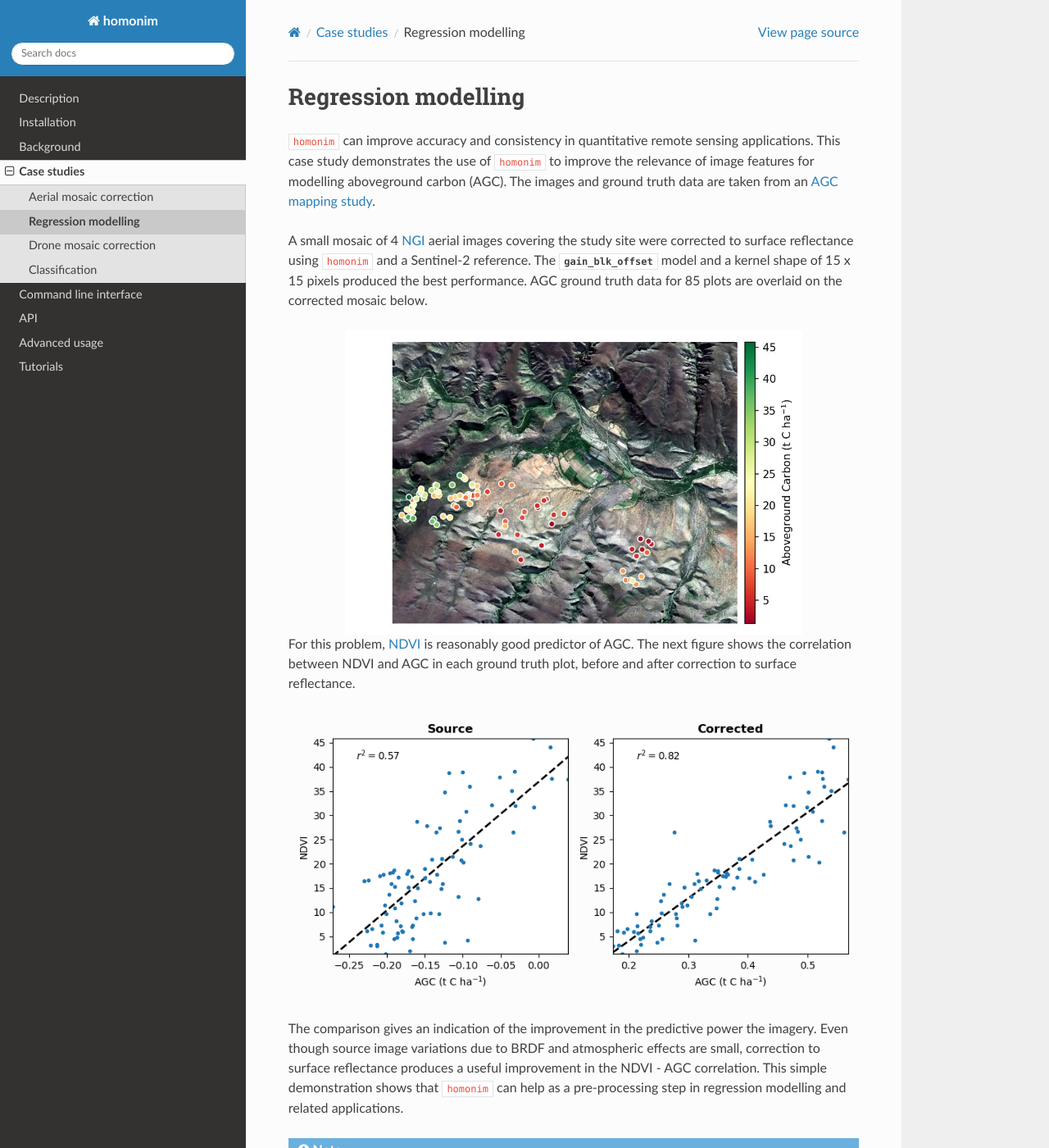
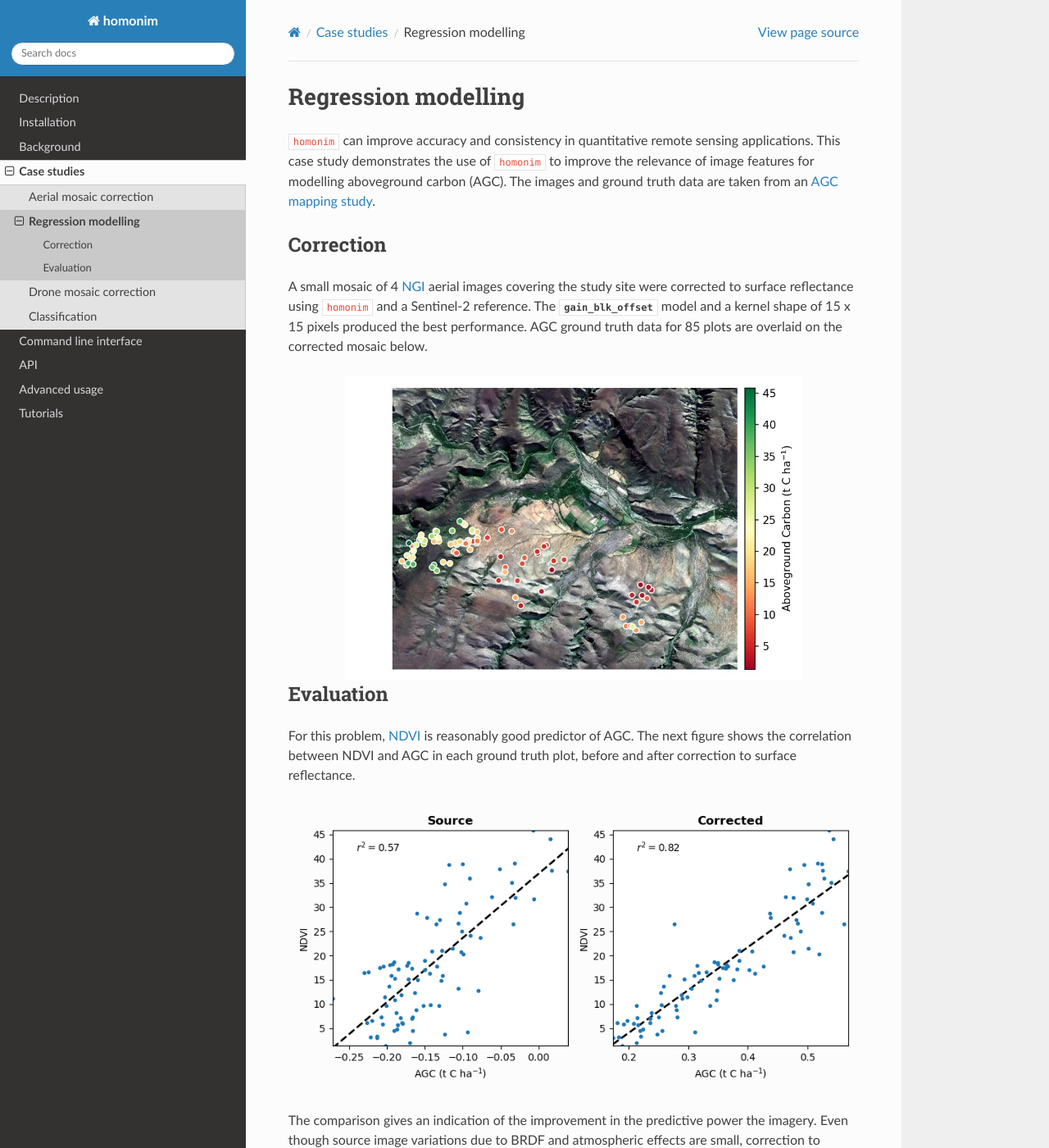
Before and after one commit to leftfield-geospatial/homonim, a Sphinx documentation site: the page built from docs/case_studies/regression_modelling.rst, in a window 1280 px wide and 1400 px high. Shown: the whole window at 82% size. Built offline with Sphinx 7.4.7 and the Read the Docs theme 2.0.0, drawn with Linux system fonts in a browser that asks for light colours; pages that are not in the unit, such as notebooks, are missing from menus.

Commit message:
standardise headings

```diff
--- a/docs/case_studies/classification.rst
+++ b/docs/case_studies/classification.rst
@@ -21,6 +21,9 @@ Some example polygons are shown below, overlaid on an aerial image.
 
     **Class polygons**
 
+Correction
+----------
+
 The aerial images were corrected with ``homonim`` using the :attr:`~homonim.enums.Model.gain` model, a 1 pixel kernel, and a `MODIS NBAR <https://developers.google.com/earth-engine/datasets/catalog/MODIS_006_MCD43A4>`_ reference image.  As with the `aerial mosaic case study <aerial_mosaic.rst>`_, the MODIS image was chosen because it satisfies the :ref:`reference recommendations <reference_image>`, and due to a lack of higher resolution satellite imagery for the source capture dates (22 Jan to 8 Feb 2010).  Class densities (Gaussian kernel density estimates) are shown before and after correction, for the blue and NIR bands below.
 
 .. figure:: classification-spectral_kde.jpg
@@ -29,6 +32,9 @@ The aerial images were corrected with ``homonim`` using the :attr:`~homonim.enum
     **Class densities**
 
 The classes appear more compact, and likely better separated after correction.
+
+Evaluation
+----------
 
 To quantify the effect of surface reflectance correction, a per-pixel naive Bayes classifier was evaluated on the source and corrected imagery.  Evaluation used the red, green, blue and NIR band pixel values as features, and a 10-fold cross-validation for training and testing.  This very basic classifier serves to compare the descriptive power of the source and corrected images.  Normalised confusion matrix, accuracy, and AUC (area under the ROC curve) values are tabulated below.
 
--- a/docs/case_studies/regression_modelling.rst
+++ b/docs/case_studies/regression_modelling.rst
@@ -2,12 +2,18 @@ Regression modelling
 ====================
 
 ``homonim`` can improve accuracy and consistency in quantitative remote sensing applications.  This case study demonstrates the use of ``homonim`` to improve the relevance of image features for modelling aboveground carbon (AGC).  The images and ground truth data are taken from an `AGC mapping study <https://github.com/dugalh/map_thicket_agc>`_.
+
+Correction
+----------
 
 A small mosaic of 4 `NGI <https://ngi.dalrrd.gov.za/index.php/what-we-do/aerial-photography-and-imagery>`_ aerial images covering the study site were corrected to surface reflectance using ``homonim`` and a Sentinel-2 reference.  The :attr:`~homonim.enums.Model.gain_blk_offset` model and a kernel shape of 15 x 15 pixels produced the best performance.  AGC ground truth data for 85 plots are overlaid on the corrected mosaic below.
 
 .. figure:: regression_modelling-agc_map.jpg
     :align: center
     :width: 80%
+
+Evaluation
+----------
 
 For this problem, `NDVI <https://en.wikipedia.org/wiki/Normalized_difference_vegetation_index>`_ is reasonably good predictor of AGC.  The next figure shows the correlation between NDVI and AGC in each ground truth plot, before and after correction to surface reflectance.
 
```
